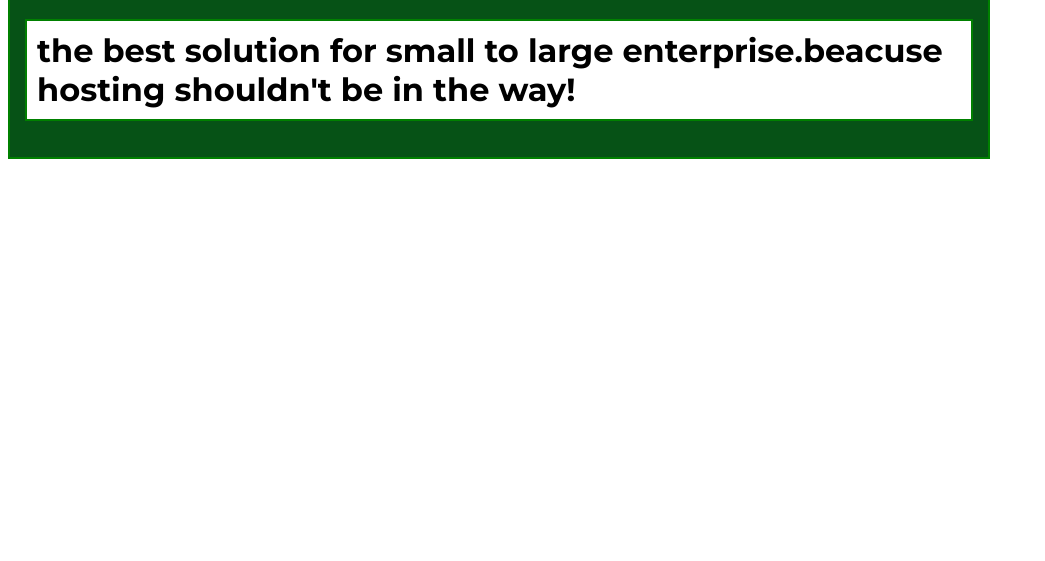
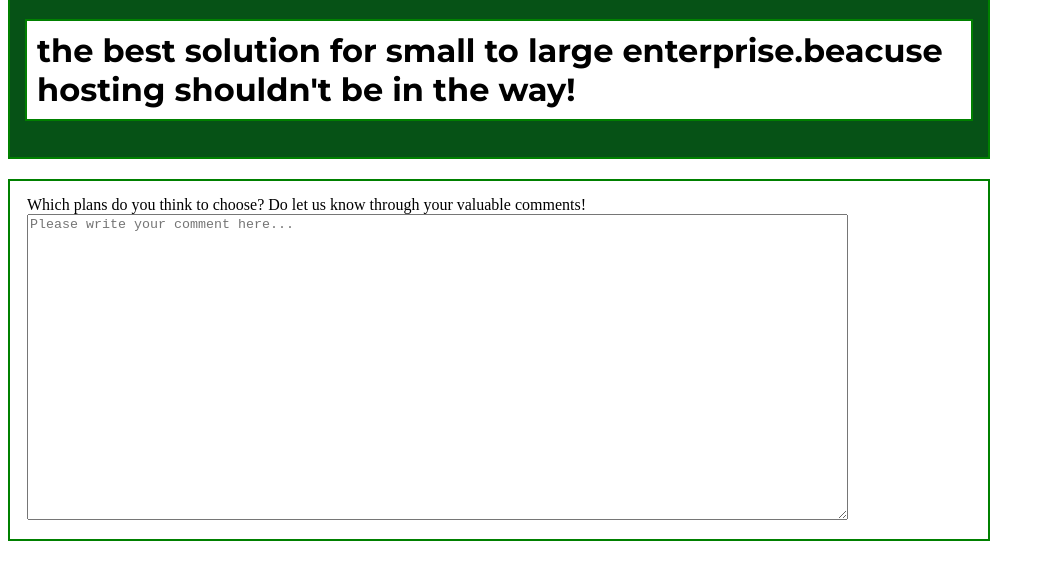
Before and after one commit to chenBsc/learn-some-git, a plain HTML site: page chen.html in a window 1280 px wide. Shown: the part 827-1388 px from the top of the page, without its empty margins (0-1045 px from the left). Before the commit the page ends 1006 px from the top, so only its background shows below. Drawn offline with Linux system fonts and the light colour scheme.

Commit message:
just added comment section

```diff
--- a/chen.html
+++ b/chen.html
@@ -37,6 +37,12 @@
         <h1 class="third-h1">the best solution for small to large enterprise.beacuse hosting shouldn't be in the way!</h1>
 
     </div>
+    <div class="comments">
+      <legend>
+      <label>Which plans do you think to choose? Do let us know through your valuable comments!</label><br>
+      <textarea rows="20" cols="100" placeholder="Please write your comment here..."></textarea>
+    </legend>
+    </div>
     </main>
 
   </body>
```
